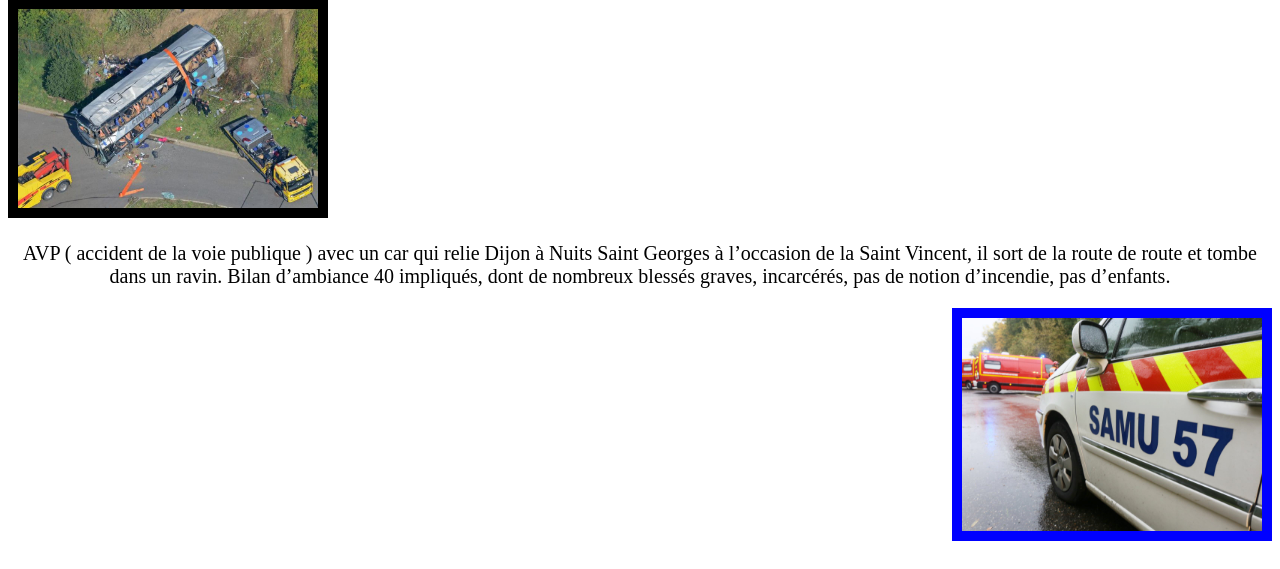
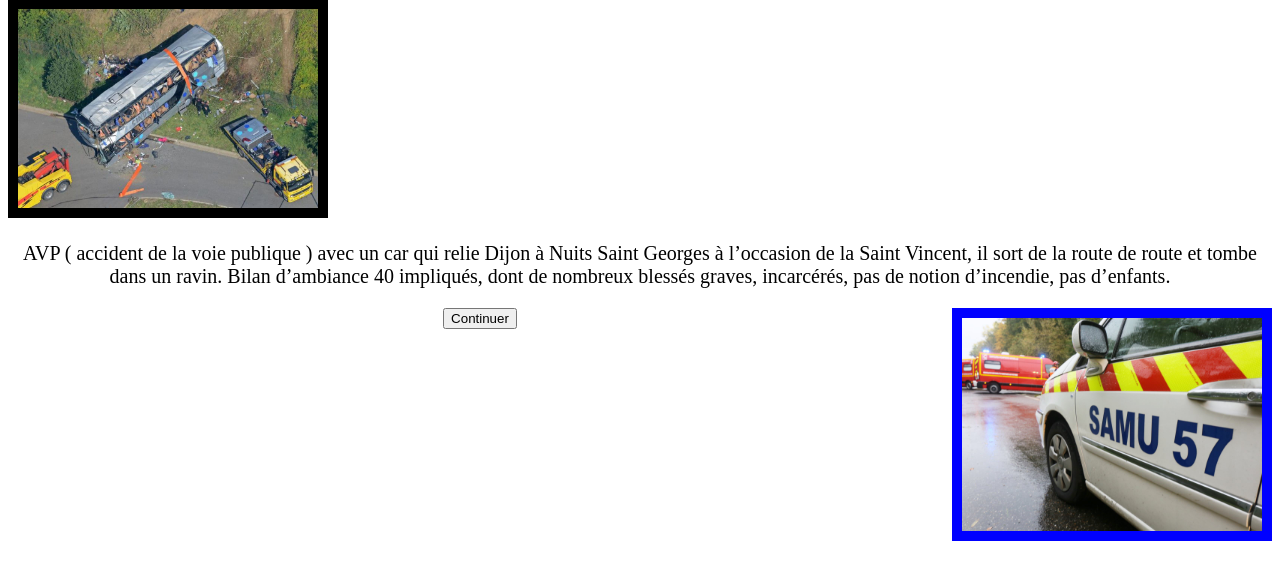
Before and after one commit to MarionGain/ProjetDAW, a PHP site: page /Scenario.html in a window 1280 px wide. Shown: the part 150-719 px from the top of the page. Run offline with PHP 8.4, Linux system fonts and the light colour scheme.

Commit message:
modif page scénario
ajout du bouton "Continuer"

```diff
--- a/Code/Vues/Scenario.css
+++ b/Code/Vues/Scenario.css
@@ -20,3 +20,8 @@
     text-align: center;
     font-size: 20px;
 }
+
+button{
+    display: block;
+    margin : auto;
+}
--- a/Code/Vues/Scenario.html
+++ b/Code/Vues/Scenario.html
@@ -18,5 +18,8 @@
             <div>
                 <img id="imageDB" src="Images/samu.jpg" alt="Mon image test" />
             </div>
+            <div >
+                <button type="button" name="Suivant">Continuer</button>
+            </div>
         </body>
 </html>
```
